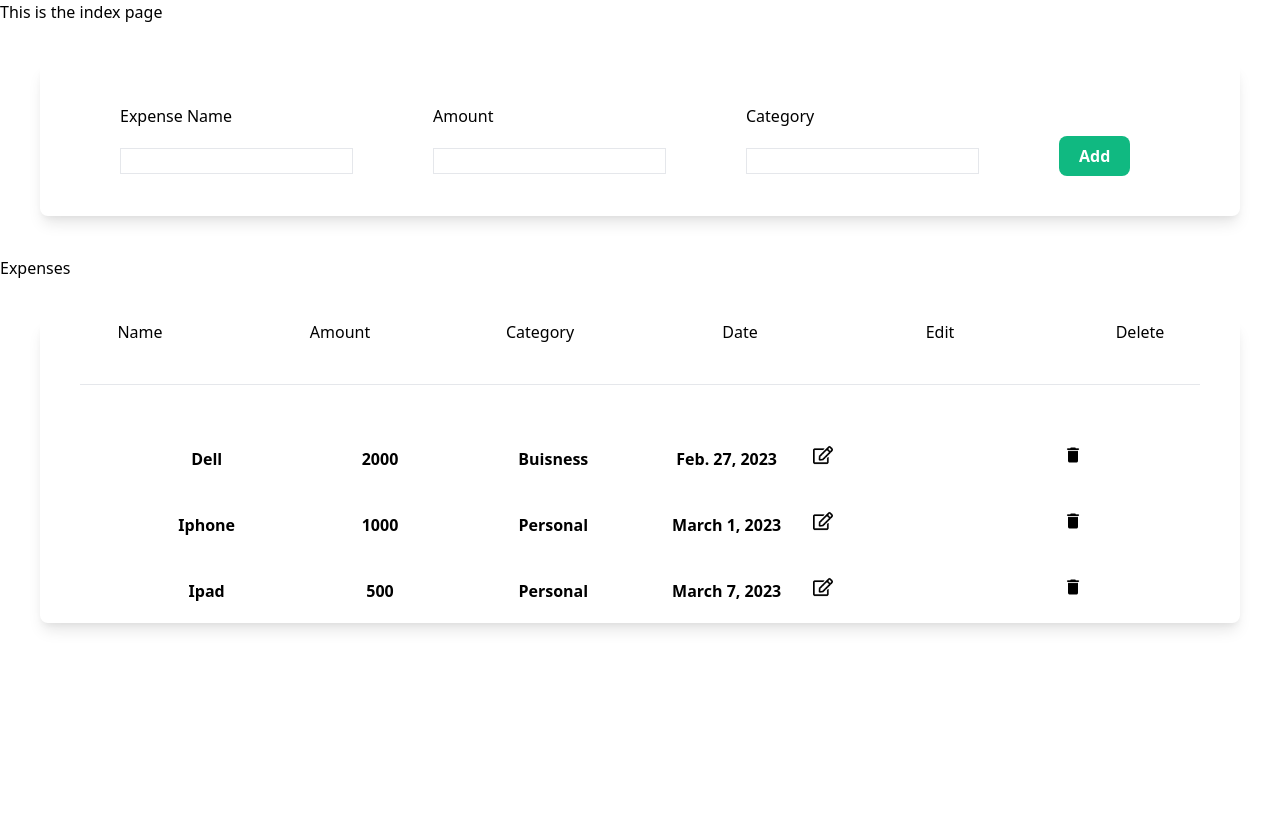
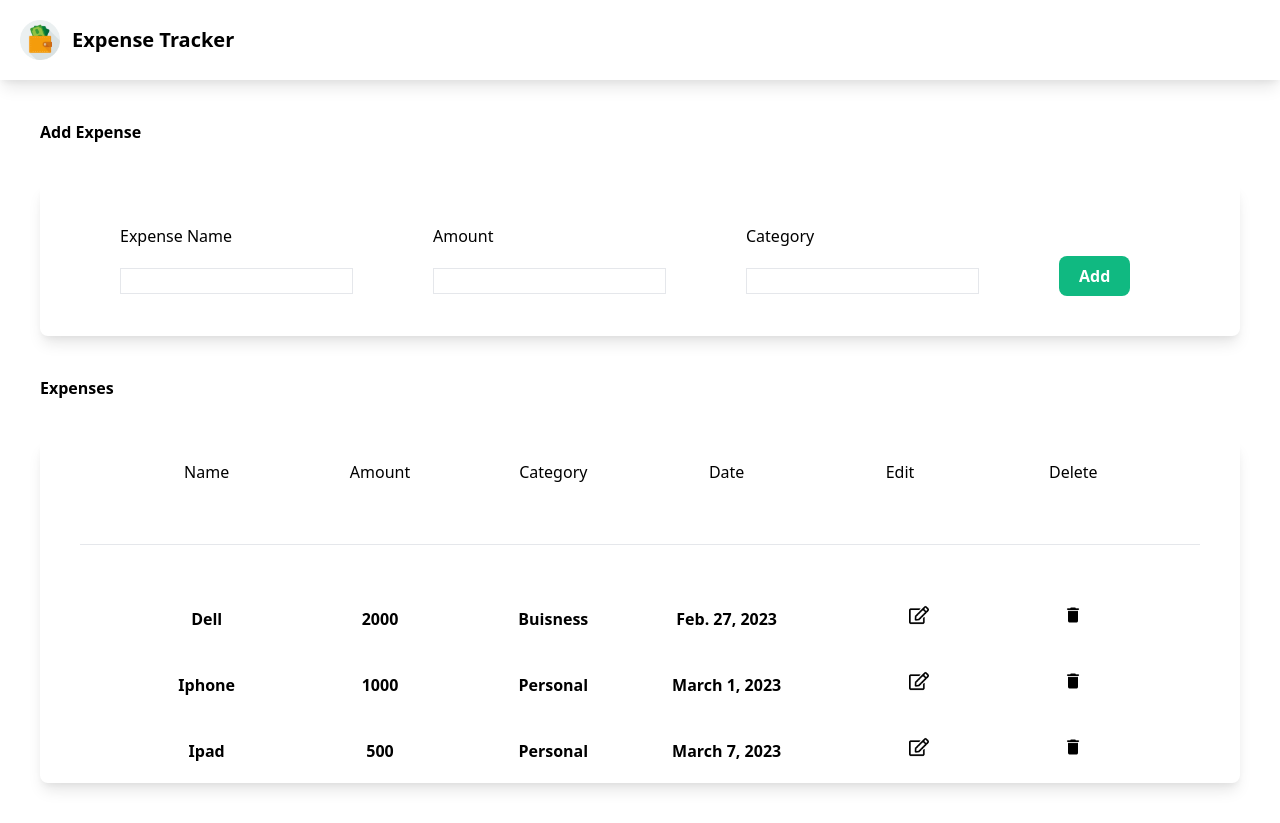
Before and after one commit to PiotrWirth/Expense_Tracker, a Django app: page / in a window 1280 px wide. Before the commit the page ends 630 px from the top, so only its background shows below. Run offline with Django 4.2, Linux system fonts and the light colour scheme; data comes from the database, SQL or seed files in the repository; style sheets or scripts are compiled from the project's sources.

Commit message:
Styled index page

```diff
--- a/expense/templates/base.html
+++ b/expense/templates/base.html
@@ -10,6 +10,14 @@
     <link rel="stylesheet" href="{% static 'tracker/styles.css' %}">
 </head>
 <body>
+    <nav class='shadow-lg p-5'>
+        <div class='container flex flex-wrap justify-between items-center mx-auto'>
+            <a href="#" class='flex'>
+                <img class='h-10 mr-3' src="{% static 'tracker/images/wallet.png' %}" alt="">
+                <span class='self-center text-xl font-semibold'>Expense Tracker</span>
+            </a>
+        </div>
+    </nav>
     {% block content %}
 
     {% endblock content %}
--- a/expense/tracker/templates/tracker/index.html
+++ b/expense/tracker/templates/tracker/index.html
@@ -1,7 +1,9 @@
 {% extends 'base.html' %}
 {% load static%}
 {% block content %}
-    <h1>This is the index page</h1>
+
+    <div class='m-10 font-bold'>Add Expense</div>
+
     <form class='shadow-lg m-10 rounded-lg ' method="POST">
         {% csrf_token %}
         <div class='form-container px-10 py-10 flex'>
@@ -31,9 +33,9 @@
             </div>
         </div>
     </form>
-    <div>Expenses</div>
+    <div class='m-10 font-bold'>Expenses</div>
     <div class='shadow-lg m-10 rounded-lg'>
-        <div class='expense-header flex flex-wrap space-x-40'>
+        <div class='expense-header flex flex-wrap space-x-40 px-20 py-5'>
             <span>Name</span>
             <span>Amount</span>
             <span>Category</span>
@@ -48,10 +50,10 @@
             <span class='font-bold'>{{expense.amount}}</span>
             <span class='font-bold'>{{expense.category}}</span>
             <span class='font-bold'>{{expense.date}}</span>
-            <span class='font-bold'><a href="{% url 'edit' expense.id %}">
+            <span class='pl-24'><a href="{% url 'edit' expense.id %}">
                 <img class='h-5' src="{% static 'tracker/images/edit.png' %}" alt="">
             </a></span>
-            <span class='font-bold'>
+            <span class='pl-22'>
                 <form action="{% url 'delete' expense.id %}" method="post">
                    {% csrf_token %}
                    <button type='submit' name='delete'>
```
Also changed, not shown: expense/tracker/static/tracker/images/wallet.png (added).
